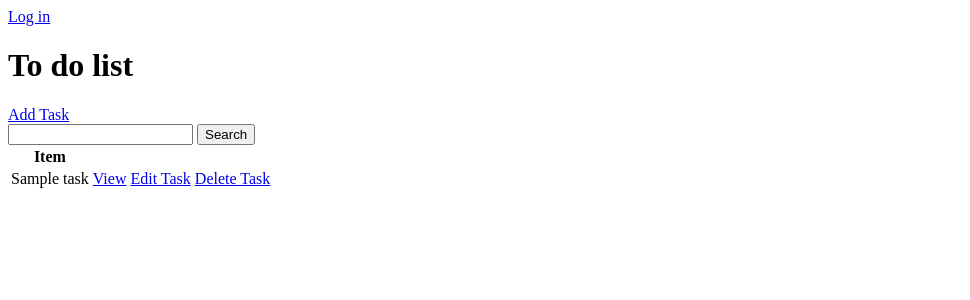
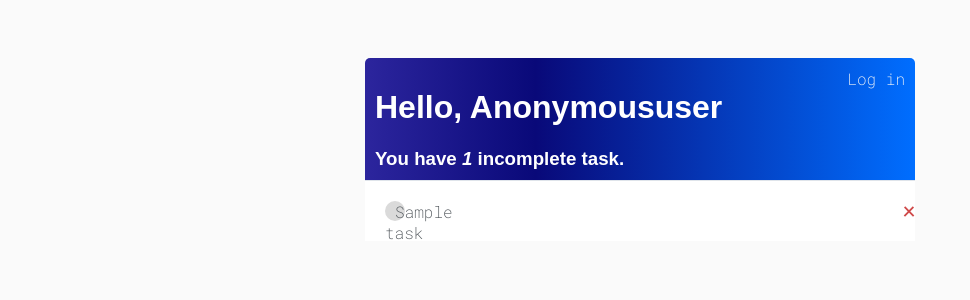
Before and after one commit to SandiStokanovicc/Todos_app, a Django app: template base/templates/base/task_list.html in a window 1280 px wide. Shown: the top 300 px of the page, without its empty margins (0-970 px from the left). Run offline with Django 3.2, Linux system fonts and the light colour scheme; the template is opened without the code that fills it: most values are stand-ins (such as "Sample title", 1, 10 or a date in 2020).

Commit message:
some styling

```diff
--- /dev/null
+++ b/base/static/css/styles.css
@@ -0,0 +1,76 @@
+body{
+    background-color: #FAFAFA;
+    font-family:'Roboto Mono', monospace;
+    padding-top: 50px;
+}
+.container{
+    max-width: 550px;
+    margin:auto;
+    background-color:#fff;
+}
+
+h1, h2, h3, h4, h5, h6 {
+    font-family: "Raleway", sans-serif;
+}
+
+a, p {
+    color:#4b5156;
+}
+
+.header-bar {
+    display: flex;
+    justify-content: space-between;
+    color: #fff;
+    padding: 10px;
+    border-radius: 5px 5px 0 0;
+    background: rgb(44,37,157);
+    background: linear-gradient(90deg, rgba(44,37,157,1) 0%, rgba(9,9,121,1) 31%, rgba(0,110,255,1) 100%);
+}
+
+.header-bar a {
+    color: rgb(247, 247, 247);
+    text-decoration: none;
+}
+
+.task-wrapper {
+    display: flex;
+    align-items: center;
+    justify-content: space-between;
+    background-color: #fff;
+    border-top: 1px solid #dfe4ea;
+    overflow: hidden;
+}
+
+.task-title {
+    display: flex;
+    padding: 20px;
+}
+
+.task-title a {
+    text-decoration: none;
+    color: #4b5156;
+    margin-left: 10px;
+}
+
+.task-complete-icon {
+    height: 20px;
+    width: 20px;
+    background-color: rgb(105, 192, 105);
+    border-radius: 50%;
+}
+
+.task-incomplete-icon {
+    height: 20px;
+    width: 20px;
+    background-color: rgb(218, 218, 218);
+    border-radius: 50%;
+}
+
+.delete-link {
+    text-decoration: none;
+    font-weight: 900;
+    color: #cf4949;
+    font-size: 22px;
+    line-height: 0;
+    padding: 20px 0px;
+}
--- a/base/templates/base/login.html
+++ b/base/templates/base/login.html
@@ -1,3 +1,6 @@
+{% extends 'base/main.html' %}
+{% block content %}
+
 <h1>Login</h1>
 
 <form action="" method="POST">
@@ -7,3 +10,5 @@
 </form>
 
 <p>Don't have an account? <a href="{% url 'register'%}">Register</a></p>
+
+{% endblock content %}
--- /dev/null
+++ b/base/templates/base/main.html
@@ -0,0 +1,21 @@
+<!DOCTYPE html>
+{% load static %}
+<html lang="en">
+<head>
+    <meta charset="UTF-8">
+    <meta http-equiv="X-UA-Compatible" content="IE=edge">
+    <meta name="viewport" content="width=device-width, initial-scale=1.0">
+
+    <link rel="preconnect" href="https://fonts.googleapis.com">
+    <link rel="preconnect" href="https://fonts.gstatic.com" crossorigin>
+    <link href="https://fonts.googleapis.com/css2?family=Roboto+Mono:wght@200&display=swap" rel="stylesheet">
+    <link rel="stylesheet" type="text/css" href="{% static 'css/styles.css' %}"/>
+    <title>To do list</title>
+</head>
+<body>
+    <div class="container">
+        {% block content %}
+        {% endblock content %}
+    </div>
+</body>
+</html>
--- a/base/templates/base/register.html
+++ b/base/templates/base/register.html
@@ -1,3 +1,5 @@
+{% extends 'base/main.html' %}
+{% block content %}
 <h1>Register</h1>
 
 <form action="" method="POST">
@@ -6,4 +8,6 @@
     <input type="submit" value="Register">
 </form>
 
-<p>Already have an account? <a href="">Login</a></p>
+<p>Already have an account? <a href="{% url 'login'%}">Login</a></p>
+
+{% endblock content %}
--- a/base/templates/base/task_confirm_delete.html
+++ b/base/templates/base/task_confirm_delete.html
@@ -1,3 +1,5 @@
+{% extends 'base/main.html' %}
+{% block content %}
 <a href="{% url 'tasks' %}">Go back</a>
 <form method="POST" action="">
     {% csrf_token %}
@@ -5,3 +7,5 @@
     <input type="submit" value="Delete"/>
 
 </form>
+
+{% endblock content%}
--- a/base/templates/base/task_form.html
+++ b/base/templates/base/task_form.html
@@ -1,3 +1,5 @@
+{% extends 'base/main.html' %}
+{% block content %}
 <h3>Task form</h3>
 <a href="{% url 'tasks'%}">Go Back</a>
 <form method="POST" action="">
@@ -5,3 +7,5 @@
     {{form.as_p}}
     <input type="submit" value="Submit">
 </form>
+
+{% endblock content %}
--- a/base/templates/base/task_list.html
+++ b/base/templates/base/task_list.html
@@ -1,43 +1,50 @@
-<!DOCTYPE html>
-<html lang="en">
-<head>
-    <meta charset="UTF-8">
-    <meta http-equiv="X-UA-Compatible" content="IE=edge">
-    <meta name="viewport" content="width=device-width, initial-scale=1.0">
-    <title>Document</title>
-</head>
-<body>
+{% extends 'base/main.html' %}
+{% block content %}
+{% load static %}
 
-     {% if request.user.is_authenticated %}
-    <p>{{request.user}}</p>
+
+<div class="header-bar">
+    <div>
+    <h1>Hello, {{request.user|title}}</h1>
+    <h3 style="margin:0">You have <i>{{count}}</i> incomplete task{{ count|pluralize:'s' }}.</h3>
+    </div>
+
+    {% if request.user.is_authenticated %}
     <a href="{% url 'logout' %}">Log out</a>
     {% else %}
     <a href="{% url 'login' %}">Log in</a>
     {% endif %}
 
-
-    <h1>To do list</h1>
-    <a href="{% url 'create-task'%}">Add Task</a>
+</div>
 
 
-    <form action="" method="GET">
-        <input type="text" name='search-area' value="{{search_input}}">
-        <input type="submit" value="Search">
-    </form>
-    <table>
-        <tr>
-            <th>Item</th>
-        </tr>
+
+
+
+    <div class="task-items-wrapper">
         {% for task in tasks %}
-            <tr>
-                <td>{{ task.taskName}}</td>
-                <td><a href="{% url 'task' task.id%}">View</a></td>
-                <td><a href="{% url 'task-update' task.id%}">Edit Task</a></td>
-                <td><a href="{% url 'task-delete' task.id%}">Delete Task</a></td>
-            </tr>
-            {% empty %}
+        <div class="task-wrapper">
+            {% if task.complete %}
+                <div class="task-title">
+                    <div class="task-complete-icon">
+                        <i><s><a href="{% url 'task-update' task.id%}">{{task}}</a></s></i>
+                    </div>
+                </div>
+                <a class="delete-link" href="{% url 'task-delete' task.id%}">&#215;</a>
+            {% else %}
+                <div class="task-title">
+                    <div class="task-incomplete-icon">
+                        <a href="{% url 'task-update' task.id%}">{{task}}</a>
+                    </div>
+                </div>
+                <a class="delete-link" href="{% url 'task-delete' task.id%}">&#215;</a>
+            {% endif %}
+
+
+        </div>
+        {% empty %}
             <h3>No items</h3>
         {% endfor %}
-    </table>
-</body>
-</html>
+    </div>
+
+{% endblock content %}
```
Also changed, not shown: db.sqlite3.
